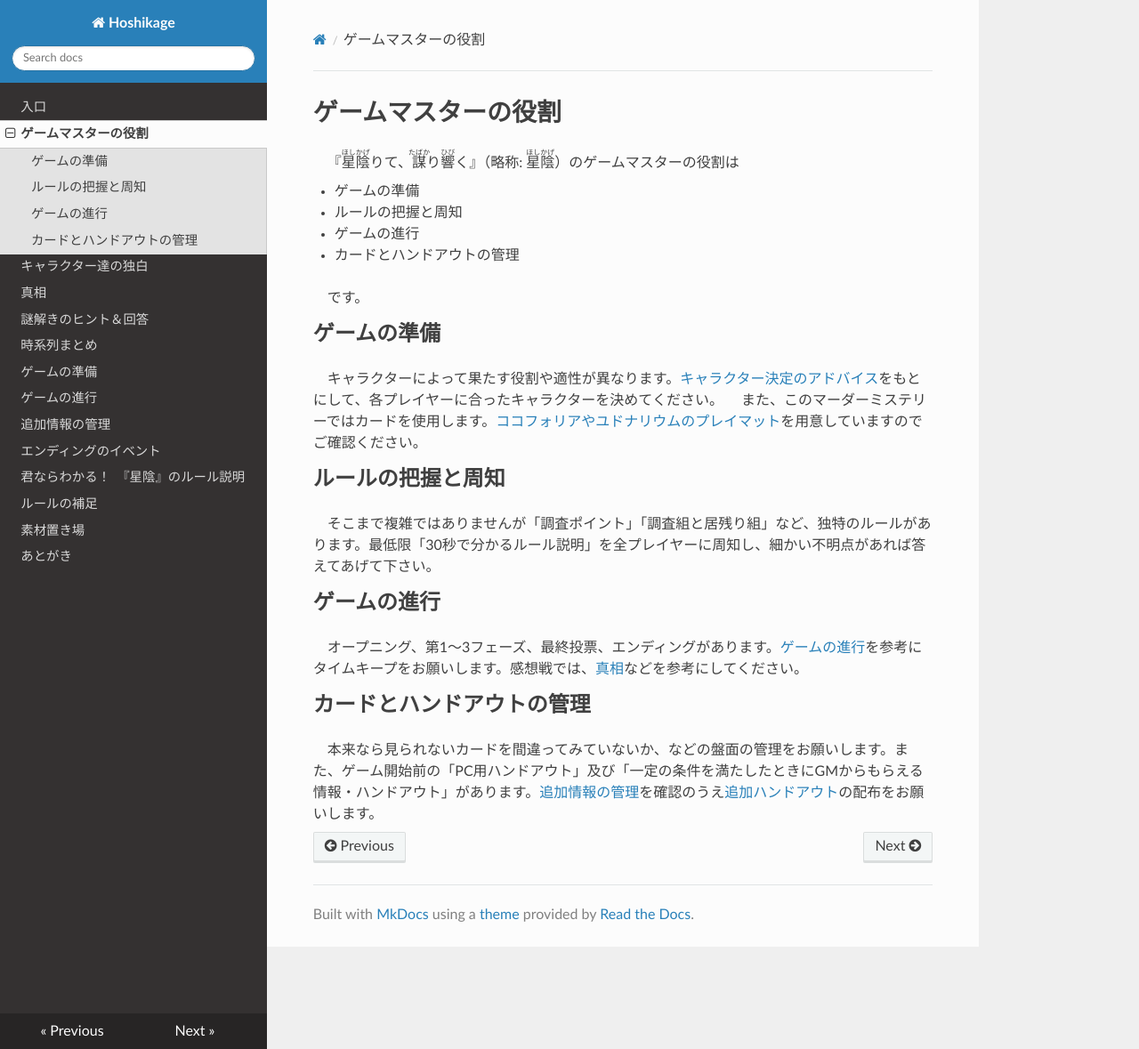
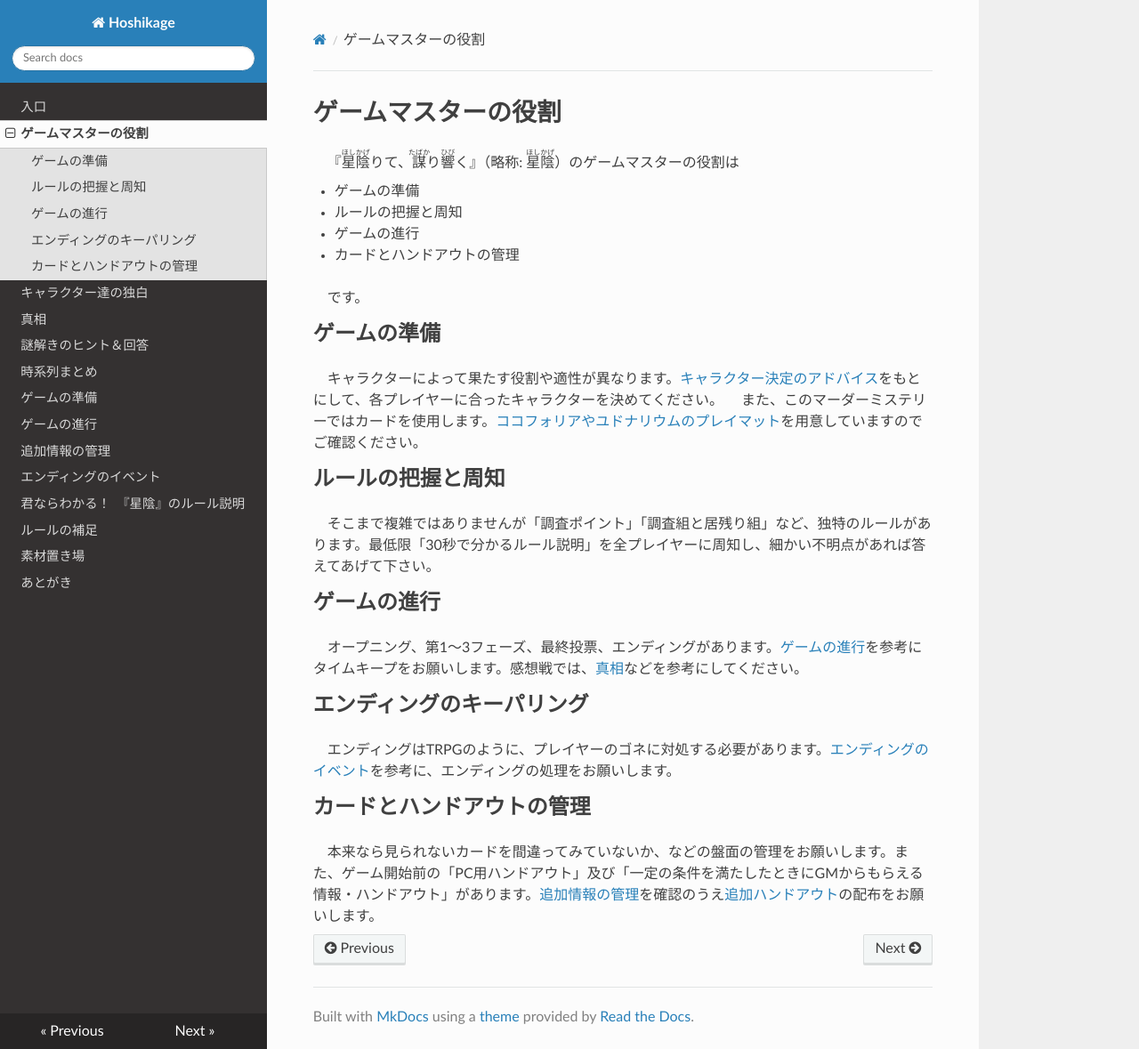
Before and after one commit to KTakahiro1729/Hoshikage, an MkDocs documentation site: the page built from docs/GMsRole.md, in a window 1280 px wide and 1179 px high. Shown: the whole window at 89% size. Built offline with MkDocs 1.6.1, drawn with Linux system fonts in a browser that asks for light colours; nearby versions of some CDN libraries.

Commit message:
Add ending keepering

```diff
--- a/docs/GMsRole.md
+++ b/docs/GMsRole.md
@@ -17,5 +17,8 @@
 ## ゲームの進行
 　オープニング、第1～3フェーズ、最終投票、エンディングがあります。[ゲームの進行](Moderator.md)を参考にタイムキープをお願いします。感想戦では、[真相](Truth.md)などを参考にしてください。
 
+## エンディングのキーパリング
+　エンディングはTRPGのように、プレイヤーのゴネに対処する必要があります。[エンディングのイベント](EndingEvents.md)を参考に、エンディングの処理をお願いします。
+
 ## カードとハンドアウトの管理
 　本来なら見られないカードを間違ってみていないか、などの盤面の管理をお願いします。また、ゲーム開始前の「PC用ハンドアウト」及び「一定の条件を満たしたときにGMからもらえる情報・ハンドアウト」があります。[追加情報の管理](AdditionalInfos.md)を確認のうえ[追加ハンドアウト](Resources.md)の配布をお願いします。
```
